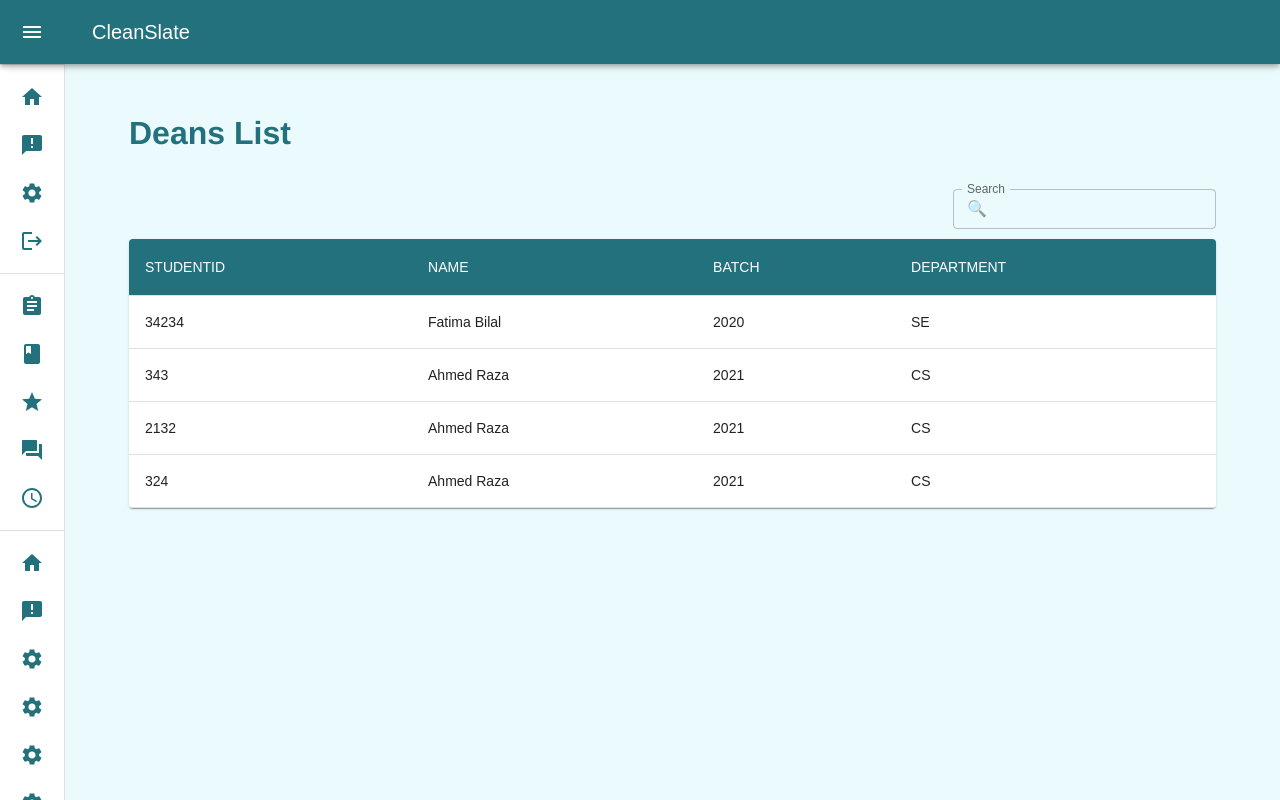
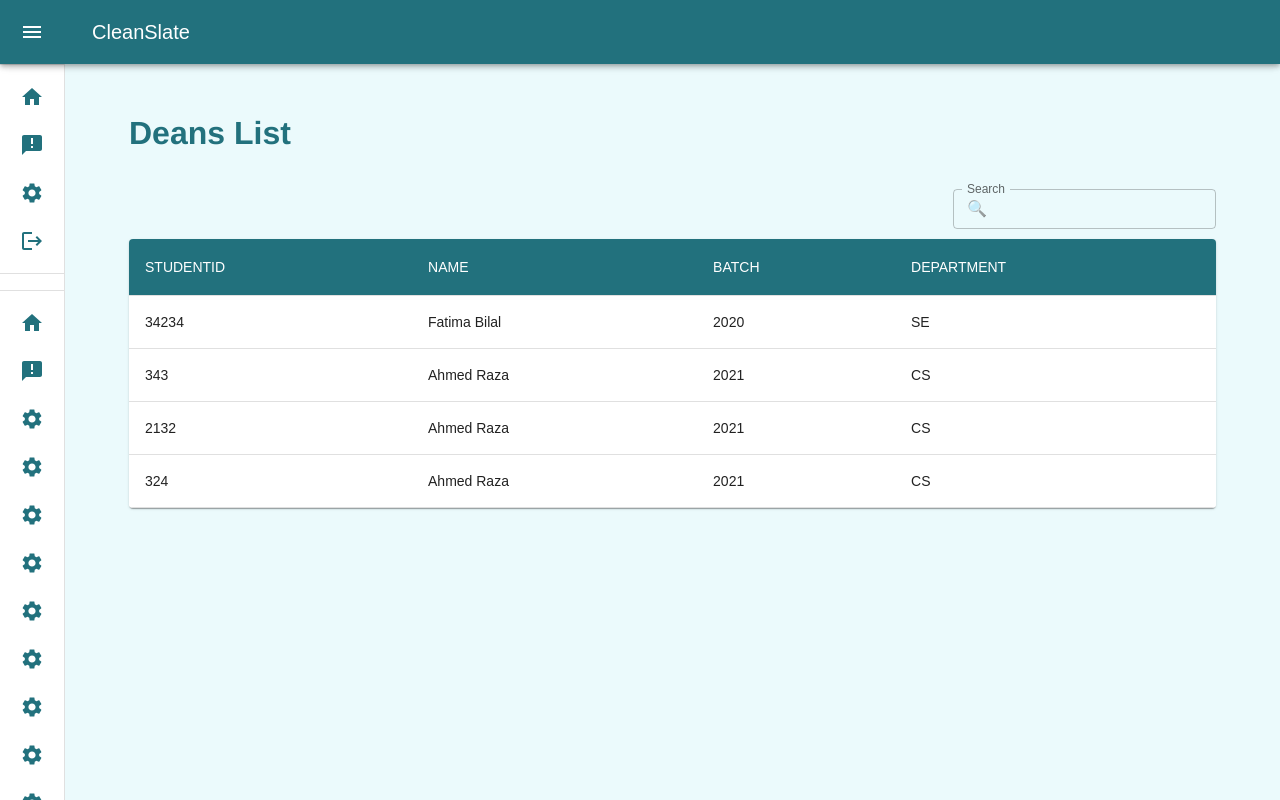
Before and after one commit to ahmedkhan935/WebEng_Project, a React (Create React App) app in the folder client/: page /admin/list/deans in a window 1280 px wide. Built offline with nearby package versions, Linux system fonts and the light colour scheme; a web font is replaced by a local one.

Commit message:
Fixed sidebar with appropriate settings shown

```diff
--- a/client/src/components/Navbar.js
+++ b/client/src/components/Navbar.js
@@ -31,7 +31,7 @@ import {
   Settings as SettingsIcon,
 } from "@mui/icons-material";
 
-import { Link } from "react-router-dom";
+import { Link, useLocation } from "react-router-dom";
 
 const drawerWidth = 240;
 const standardOptions = [
@@ -195,7 +195,9 @@ const Drawer = styled(MuiDrawer, {
   }),
 }));
 
+
 export default function NavBar({ children }) {
+  const isStudent = useLocation().pathname.includes("/student");
   const theme = useTheme();
   const [open, setOpen] = React.useState(false);
 
@@ -275,7 +277,7 @@ export default function NavBar({ children }) {
         </List>
         <Divider />
         <List>
-          {studentOptions.map((element, index) => (
+          {isStudent && studentOptions.map((element, index) => (
             <ListItem
               key={element.title}
               disablePadding
@@ -307,7 +309,7 @@ export default function NavBar({ children }) {
         </List>
         <Divider />
         <List>
-          {adminOptions.map((element, index) => (
+          {!isStudent && adminOptions.map((element, index) => (
             <ListItem
               key={element.title}
               disablePadding
--- a/client/src/pages/CreateCourseForm.js
+++ b/client/src/pages/CreateCourseForm.js
@@ -27,7 +27,6 @@ const CreateCourseForm = () => {
   useEffect(() => {
     const fetchPrerequisites = async () => {
       const response = await viewAllCourses();
-      console.log(response);
         const courses = response.map((course) => course.courseCode);
         setPrerequisites(courses);
 
```
